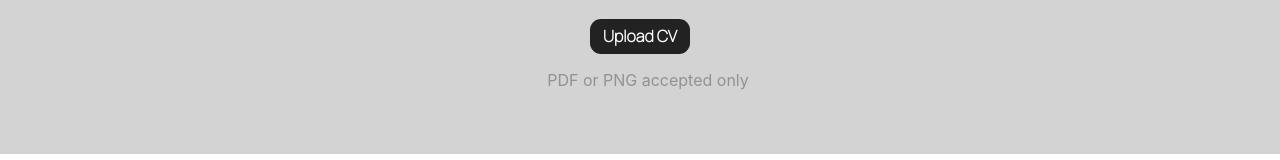
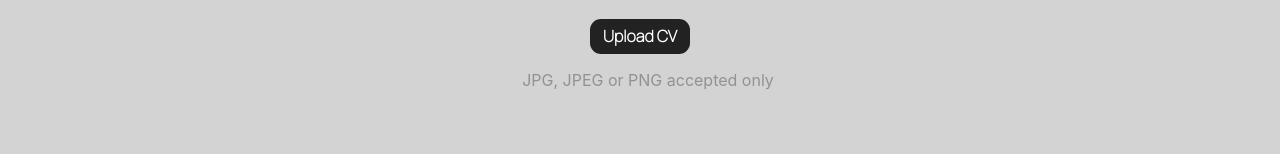
Before and after one commit to BenedicteCn/magnetic-recrutment-front, a React (Create React App) app: page /profile/create in a window 1280 px wide. Shown: the part 498-658 px from the top of the page. Built offline with nearby package versions, Linux system fonts and the light colour scheme; no server answers.

Commit message:
change cloudinary settings

```diff
--- a/src/pages/CandidateProfilePage.jsx
+++ b/src/pages/CandidateProfilePage.jsx
@@ -182,7 +182,7 @@ const CandidateProfilePage = () => {
               <button className="submit" type="submit">
                 Upload CV
               </button>
-              <p>PDF or PNG accepted only</p>
+              <p>JPG, JPEG or PNG accepted only</p>
               <div className="error-message"></div>
               <div className="success-message"></div>
             </form>
```
